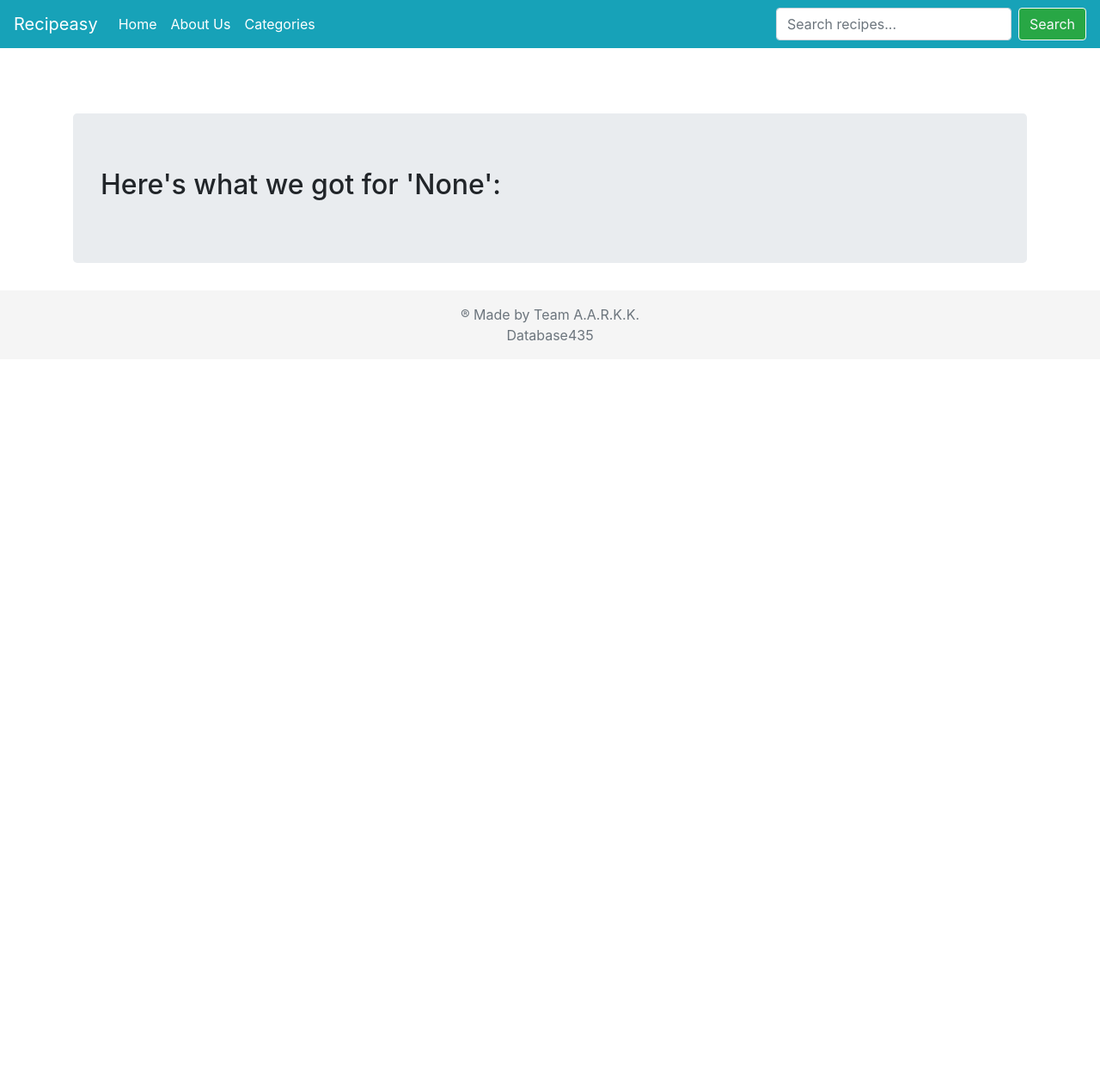
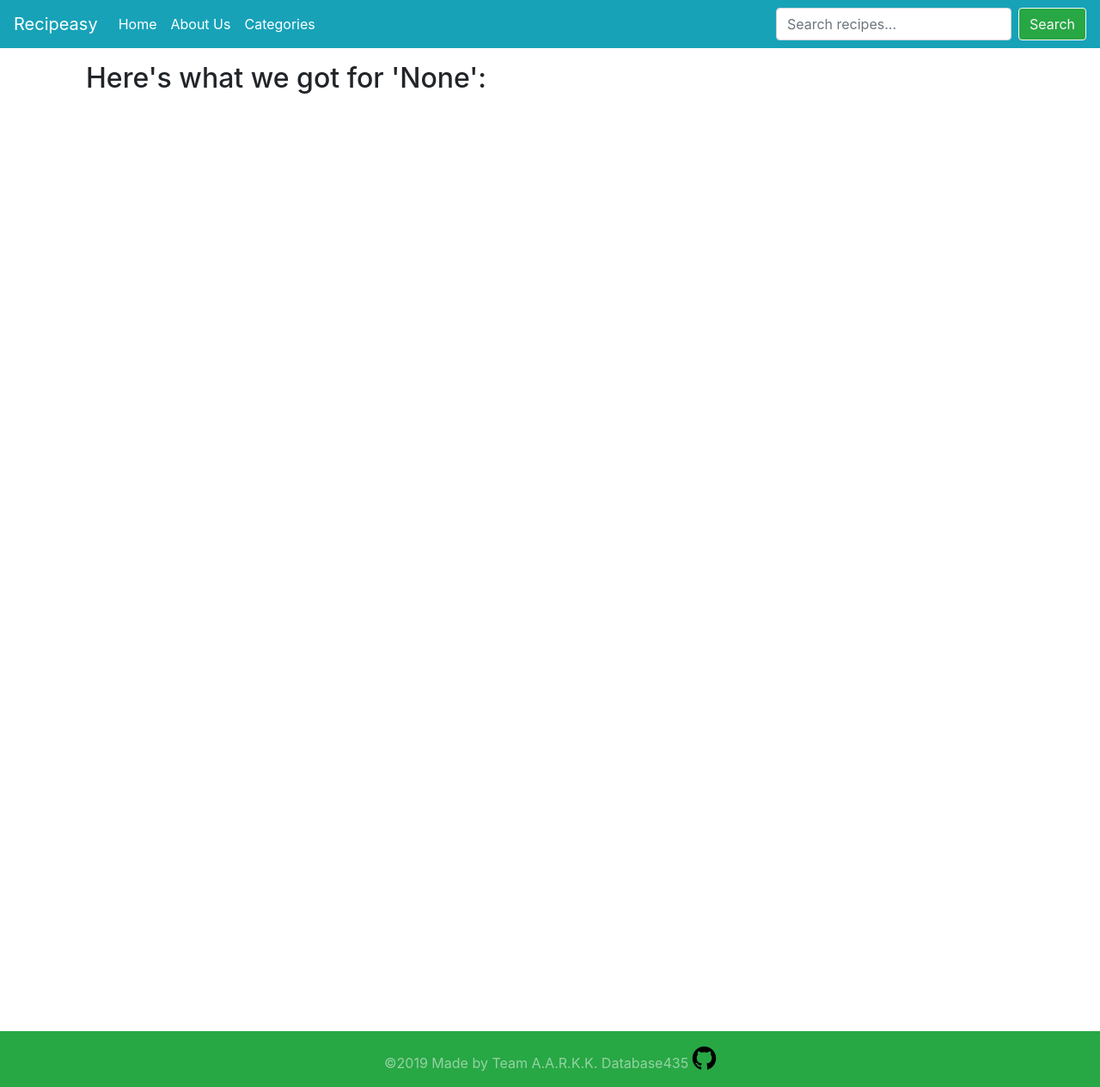
Before and after one commit to basdeo05/Database435, a Django app: page /search/ in a window 1280 px wide. Shown: the whole page at 86% size. Before the commit the page ends 397 px from the top, so only its background shows below. Run offline with Django 3.2, Linux system fonts and the light colour scheme; parts of the project's set-up code (start-up, migrations or seed data) failed here and were passed over; some libraries are stand-ins or nearby versions.

Commit message:
add a footer

```diff
--- a/project_folder/recipeasy/main/static/css/sticky-footer.css
+++ b/project_folder/recipeasy/main/static/css/sticky-footer.css
@@ -1,8 +1,24 @@
-main > .container {
-  padding: 60px 15px 0;
+html,body {
+  height: 100%;
+}
+
+#wrap {
+  min-height: 100%;
+}
+
+#main {
+  overflow: auto;
+  padding-bottom: 90px;
+  /* this needs to be bigger than footer height*/
 }
 
 .footer {
+  position: relative;
+  margin-top: -5px;
+  /* negative value of footer height */
+  height: 100px;
+  clear: both;
+  padding-top: 10px;
   background-color: #f5f5f5;
 }
 
@@ -10,7 +26,3 @@ main > .container {
   padding-right: 15px;
   padding-left: 15px;
 }
-
-code {
-  font-size: 80%;
-}
--- a/project_folder/recipeasy/main/templates/website/layout.html
+++ b/project_folder/recipeasy/main/templates/website/layout.html
@@ -33,9 +33,13 @@
     <!-- Custom styles for this template -->
     <link href="{% static 'css/navbar-top-fixed.css' %}" rel="stylesheet">
     <link rel="stylesheet" href="{% static 'css/sticky-footer.css' %}">
+    <link href="https://maxcdn.bootstrapcdn.com/font-awesome/4.4.0/css/font-awesome.min.css" rel="stylesheet" />
+
 </head>
 
 <body>
+    <div id="wrap">
+        <div id="main" class="container clear-top">
             <header>
                 <nav class="navbar navbar-expand-md navbar-dark fixed-top bg-info">
                     <a class="navbar-brand" href="/">Recipeasy</a>
@@ -68,9 +72,11 @@
                     {% block content %} {% endblock %}
                 </div>
             </main>
-    <footer class="footer mt-auto py-3" align="center">
-        <div>
-            <span class="text-muted">® Made by Team A.A.R.K.K. <br> Database435</span>
+        </div>
+    </div>
+    <footer class="page-footer bg-success">
+        <div class="footer-copyright text-center py-3 text-white-50">©2019 Made by Team A.A.R.K.K. Database435
+            <a href="https://github.com/basdeo05/Database435"><i class="fa fa-github fa-2x" style="color:black"></i></a>
         </div>
     </footer>
     <script src="{% static 'js/jquery-3.4.1.slim.min.js' %}"></script>
--- a/project_folder/recipeasy/main/templates/website/results.html
+++ b/project_folder/recipeasy/main/templates/website/results.html
@@ -1,5 +1,4 @@
 {% extends 'website/layout.html' %} {% block content %}{% load static %}
-<div class="jumbotron">
 <h2>Here's what we got for '{{query}}':</h2>
 <div class="container">
     <div class="row">
@@ -7,9 +6,8 @@
         <div class="col-md-6 col-lg-4">
             <div class="card border-0">
                 <a href="{{i.recipe_name}}" class="lightbox">
-                        <img class="card-img-top"
-                            src="{% static 'images/recipe_images/'|add:i.recipe_name|add:'.jpg' %}" height="200"
-                            width="200">
+                    <img class="card-img-top" src="{% static 'images/recipe_images/'|add:i.recipe_name|add:'.jpg' %}"
+                        height="200" width="200">
                 </a>
                 <div class="card-body">{{i.recipe_name}}</div>
 
@@ -18,5 +16,4 @@
         {% endfor %}
     </div>
 </div>
-</div>
 {% endblock %}
--- a/project_folder/recipeasy/recipeasy/settings.py
+++ b/project_folder/recipeasy/recipeasy/settings.py
@@ -28,10 +28,10 @@ SECRET_KEY = config['SECRET_KEY']
 
 # SECURITY WARNING: don't run with debug turned on in production!
 DEBUG = False     # Change to this for apache server hosting
-# DEBUG = True        # Change to this for local hosting
+#DEBUG = True        # Change to this for local hosting
 
 ALLOWED_HOSTS = ['li1849-96.members.linode.com']    # change to this to host on apache server
-# ALLOWED_HOSTS = ['172.104.30.96']               # change to this for local hosting
+#ALLOWED_HOSTS = ['172.104.30.96']               # change to this for local hosting
 
 # Application definition
 
```
Lines whose indentation alone changed are shown as unchanged.
